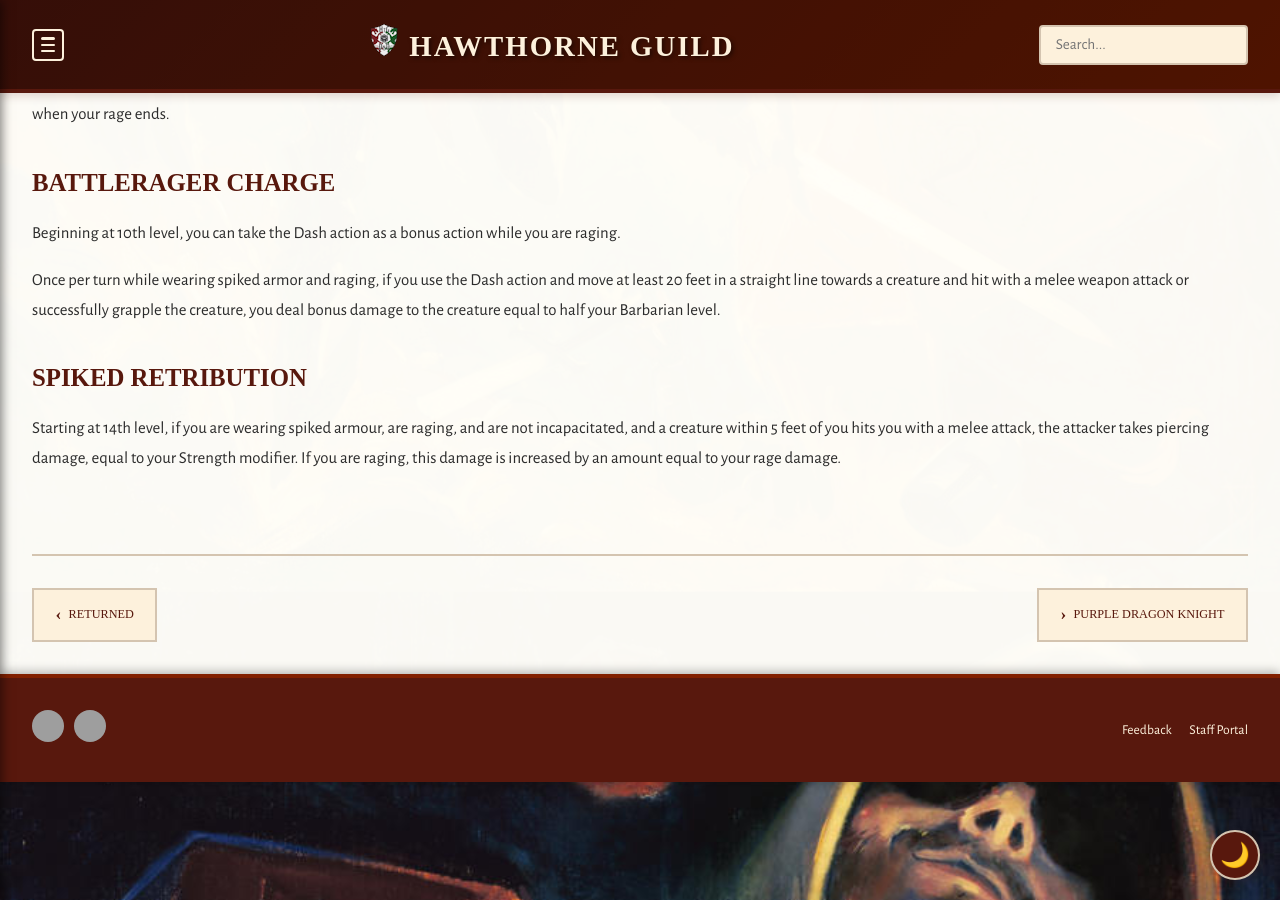
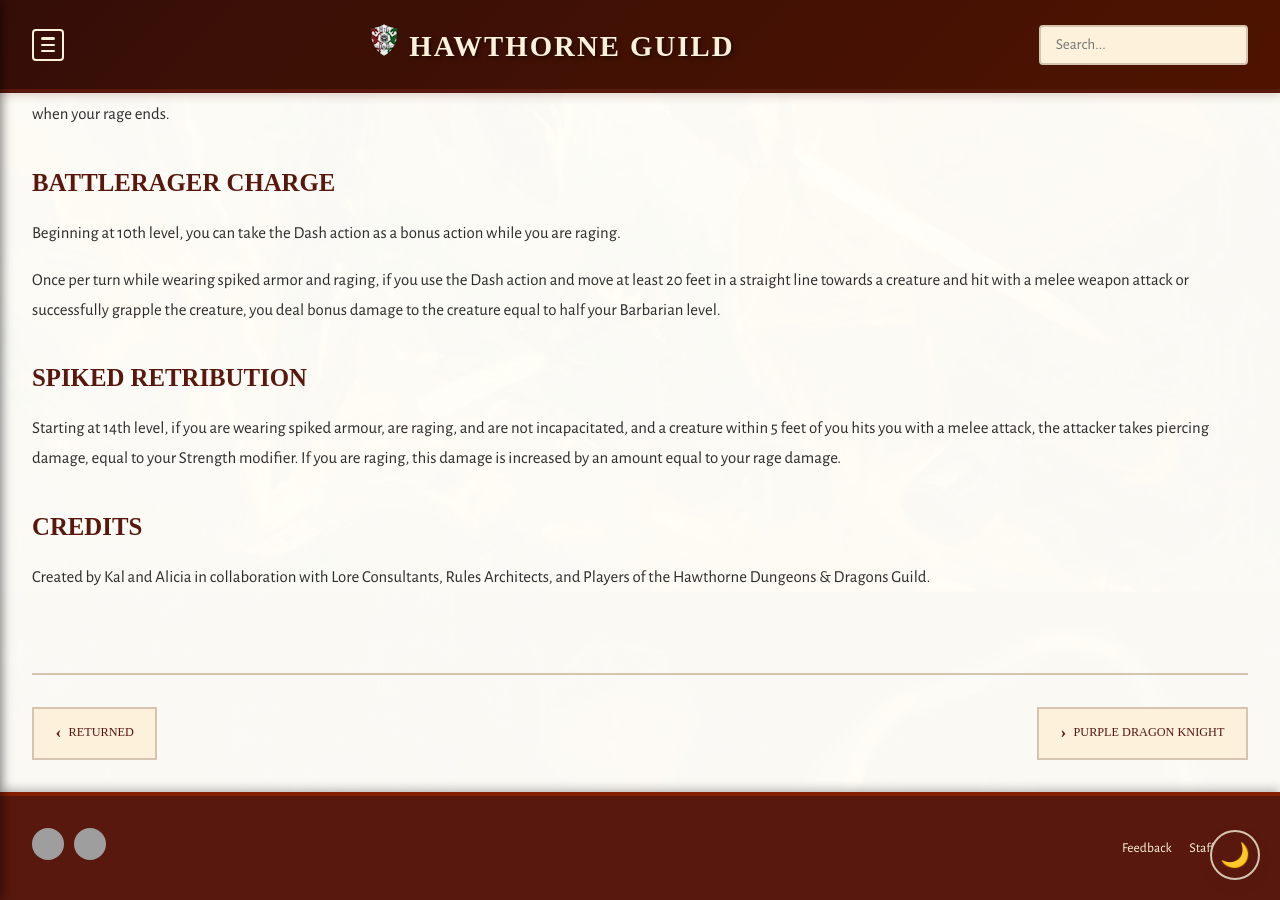
Before and after one commit to coconutswallow/Guides, a Jekyll site: the page built from _arcana/battlerager.md, in a window 1280 px wide and 900 px high, scrolled down 1115 px. Built offline with Jekyll 4.4.1, drawn with Linux system fonts in a browser that asks for light colours; some web fonts are replaced; a script that is not in the unit is left out; grey boxes are pictures that could not be loaded.

Commit message:
Update Arcana "battlerager" - linalette304 <linalette304@gmail.com> via DecapBridge

```diff
--- a/_arcana/battlerager.md
+++ b/_arcana/battlerager.md
@@ -1,12 +1,13 @@
 ---
+title: Battlerager
 layout: doc
-title: "Battlerager"
 order: 15
-category: "Arcana"
+category: Arcana
 hide_from_nav: false
-background_image: "/assets/images/the_dungeon_master_by_moulinbleu_d61u428-fullview.jpg"
+background_image: /assets/images/the_dungeon_master_by_moulinbleu_d61u428-fullview.jpg
 permalink: /arcana/battlerager/
 ---
+
 
 ## Barbarian: Path of the Battlerager Revised
 
@@ -43,3 +44,7 @@
 ### Spiked Retribution
 
 Starting at 14th level, if you are wearing spiked armour, are raging, and are not incapacitated, and a creature within 5 feet of you hits you with a melee attack, the attacker takes piercing damage, equal to your Strength modifier. If you are raging, this damage is increased by an amount equal to your rage damage.
+
+### Credits
+Created by Kal and Alicia in collaboration with Lore Consultants, Rules
+Architects, and Players of the Hawthorne Dungeons & Dragons Guild.
```
